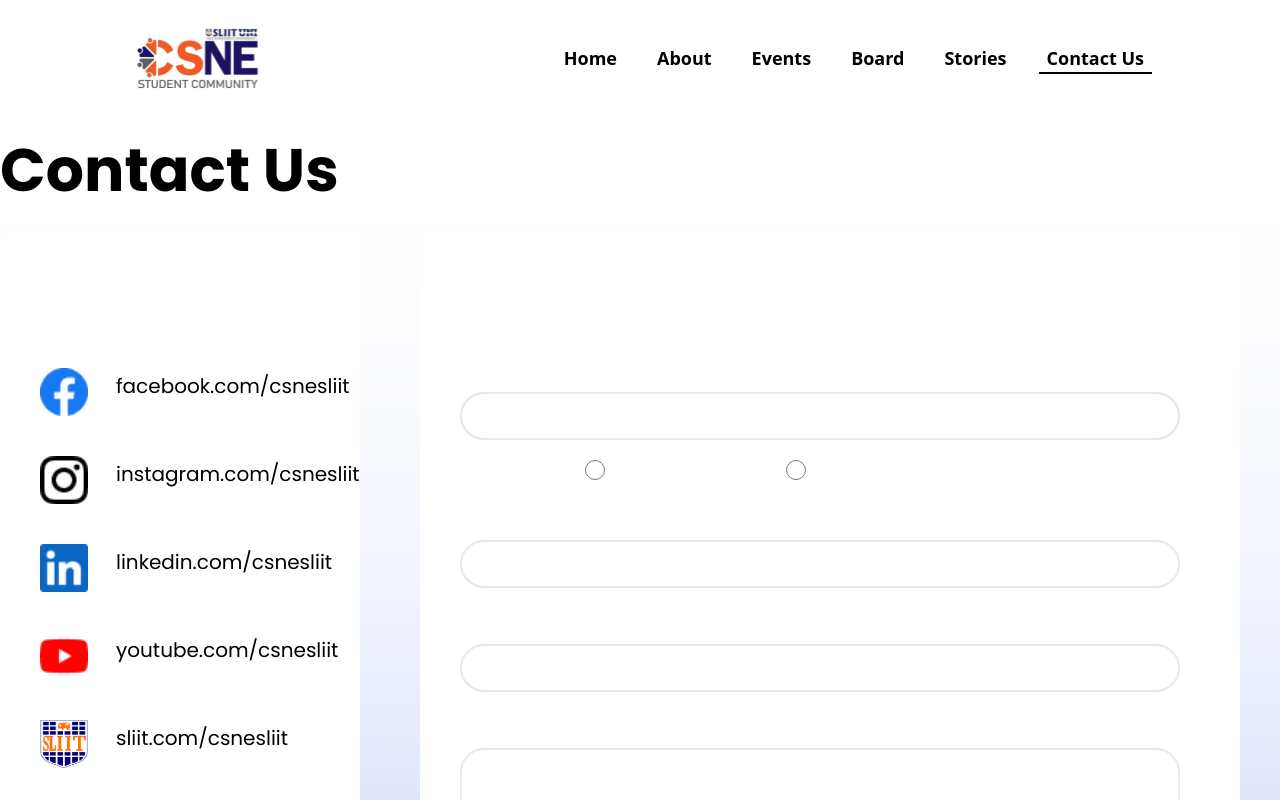
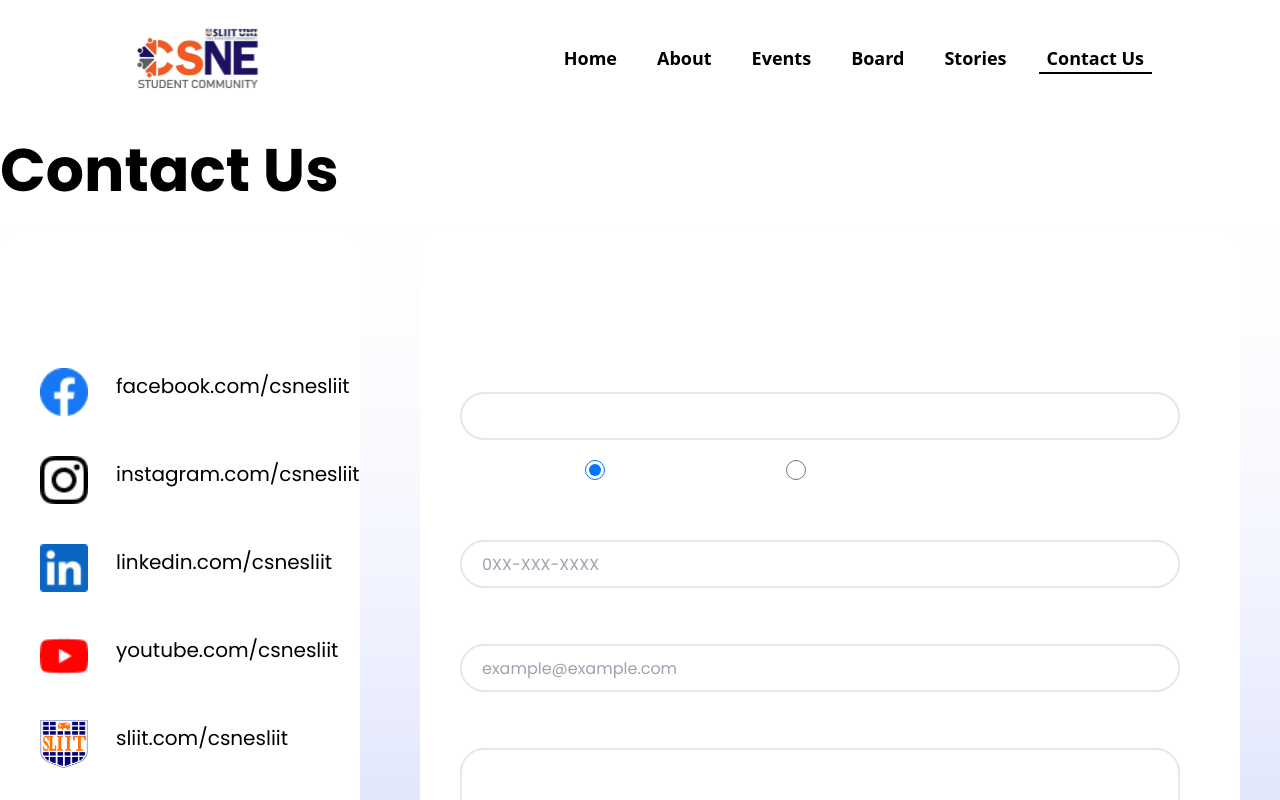
Before and after one commit to ms-club-sliit/CSNE-SC-Official-Web, a Next.js app: page /contactUs in a window 1280 px wide. Shown: the top 800 px of the page. Built offline with nearby package versions, Linux system fonts and the light colour scheme.

Commit message:
refactor: contact us page

```diff
--- a/src/app/contactUs/page.jsx
+++ b/src/app/contactUs/page.jsx
@@ -90,27 +90,27 @@ const ContactUs = () => {
               </p>
             </div>
           </div>
-          <div className="flex flex-col p-10 col-span-2 w-full text-center lg:text-left lg:bg-white rounded-xl">
+          <form className="flex flex-col p-10 col-span-2 w-full text-center lg:text-left lg:bg-white rounded-xl">
             <p className="text-gray text-2xl lg:text-2xl w-full mb-8">
               Send Your Message{" "}
             </p>
             <p className="text-gray text-lg lg:text-xl mt-4">Name </p>
-            <input className=" border-2 px-5 border-lightgray rounded-3xl w-80vw h-12 mt-3 mr-0 lg:mr-5"></input>
+            <input type="text" name="name" className=" border-2 px-5 border-lightgray rounded-3xl w-80vw h-12 mt-3 mr-0 lg:mr-5" required/>
             <div className="flex flex-row mt-4 space-x-4">
               <label className="text-gray text-lg lg:text-xl flex items-center">
                 New Comer
-                <input type="radio" name="studentType" value="newcomer" onChange={() => setExisting(false)} className="ml-2 w-5 h-5" />
+                <input type="radio" name="studentType" value="newcomer" onChange={() => setExisting(false)} className="ml-2 w-5 h-5" defaultChecked required/>
               </label>
               <label className="text-gray text-lg lg:text-xl flex items-center">
                 Existing Student
-                <input type="radio" name="studentType" value="existing" onChange={() => setExisting(true)} className="ml-2 w-5 h-5" />
+                <input type="radio" name="studentType" value="existing" onChange={() => setExisting(true)} className="ml-2 w-5 h-5" required/>
               </label>
             </div>
             {
               existing && (
                 <div>
                 <p className="text-gray text-lg lg:text-xl mt-4">Year and Semester </p>
-                <select className="border-2 px-5 border-lightgray rounded-3xl w-full h-12 mt-3 mr-0 lg:mr-5 lg:w-[720px]">
+                <select name="year" className="border-2 px-5 border-lightgray rounded-3xl w-full h-12 mt-3 mr-0 lg:mr-5 lg:w-[720px]" required>
                   <option value="y1s1">Year 1, Semester 1</option>
                   <option value="y1s2">Year 1, Semester 2</option>
                   <option value="y2s1">Year 2, Semester 1</option>
@@ -124,17 +124,17 @@ const ContactUs = () => {
               )
             }
             <p className="text-gray text-lg lg:text-xl mt-4">Phone Number </p>
-            <input type="tel" name="phone" pattern="[0-9]{3}-[0-9]{3}-[0-9]{4}" className=" border-2 px-5 border-lightgray rounded-3xl w-80vw h-12 mt-3 mr-0 lg:mr-5"></input>
+            <input type="tel" name="phone" pattern="[0-9]{10}" placeholder="0XX-XXX-XXXX" className=" border-2 px-5 border-lightgray rounded-3xl w-80vw h-12 mt-3 mr-0 lg:mr-5" required/>
             <p className="text-gray text-lg lg:text-xl mt-4">Email Address </p>
-            <input className=" border-2 px-5 border-lightgray rounded-3xl w-80vw h-12 mt-3 mr-0 lg:mr-5"></input>
+            <input type="email" name="email" pattern="^[a-zA-Z0-9!#$%&amp;'*+\/=?^_`\{\|\}~.\-]+@[a-zA-Z0-9\-]+(\.[a-zA-Z0-9\-]+)*$" placeholder="example@example.com" className=" border-2 px-5 border-lightgray rounded-3xl w-80vw h-12 mt-3 mr-0 lg:mr-5" required/>
             <p className="text-gray text-lg lg:text-xl mt-4">Message </p>
-            <textarea className="border-2 p-5 text-wrap border-lightgray rounded-3xl w-80vw h-60 mt-3 mr-0 lg:mr-5" />
+            <textarea name="message" className="border-2 p-5 text-wrap border-lightgray rounded-3xl w-80vw h-60 mt-3 mr-0 lg:mr-5" required/>
             <div className="relative flex w-full justify-center lg:justify-end">
-              <button className="bg-hero-section-button text-white text-lg lg:text-xl py-3 rounded-full mt-8 w-max px-10 ">
+              <button type="submit" className="bg-hero-section-button text-white text-lg lg:text-xl py-3 rounded-full mt-8 w-max px-10 ">
                 Send
               </button>
             </div>
-          </div>
+          </form>
         </div>
       </div>
     </div>
```
